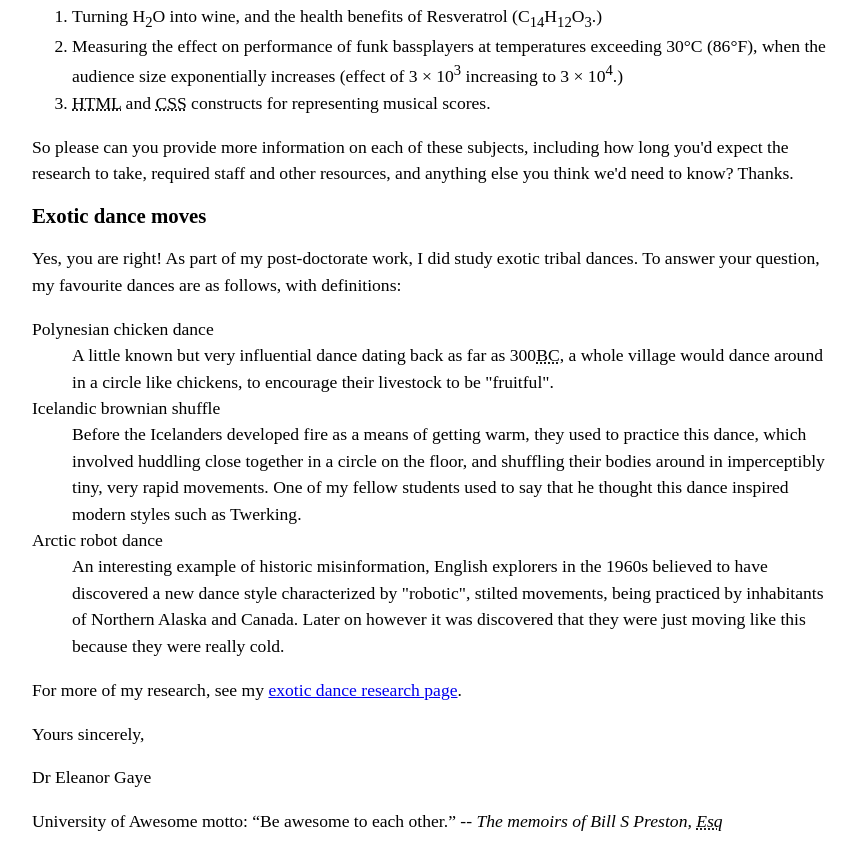
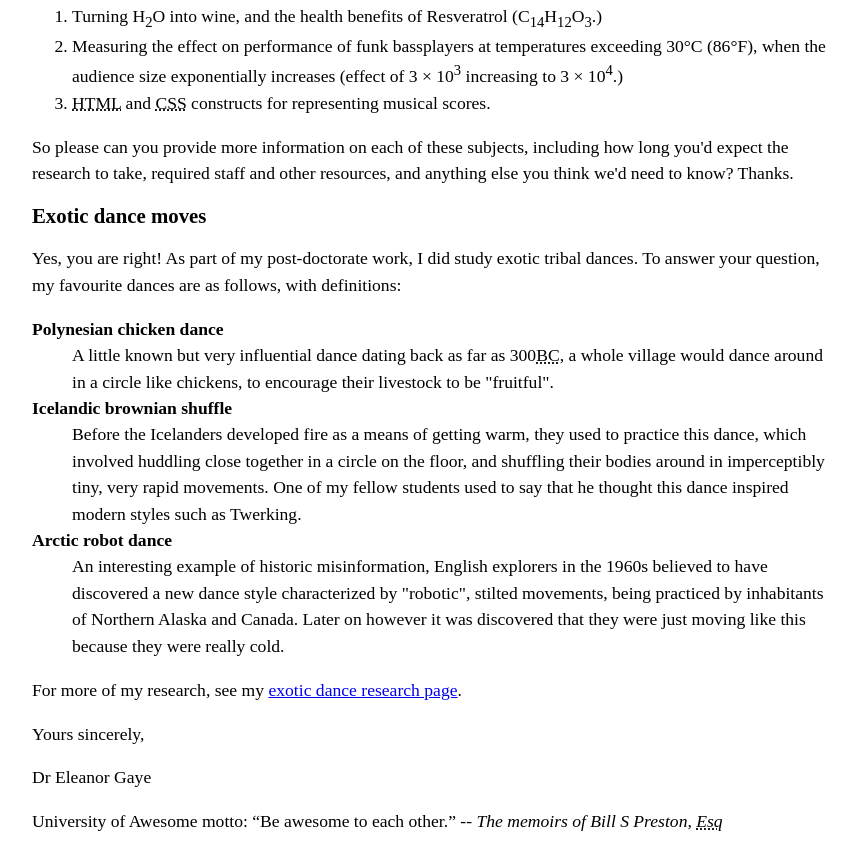
Before and after one commit to lucasarvelosecretsource/html-tutorial, a plain HTML site: page letter/index.html in a window 1280 px wide. Shown: the part 985-1837 px from the top of the page, without its empty margins (208-1063 px from the left). Drawn offline with Linux system fonts and the light colour scheme.

Commit message:
add strong tags

```diff
--- a/letter/index.html
+++ b/letter/index.html
@@ -112,14 +112,14 @@
       </p>
 
       <dl>
-        <dt>Polynesian chicken dance</dt>
+        <dt><strong>Polynesian chicken dance</strong></dt>
         <dd>
           A little known but very influential dance dating back as far as
           300<abbr title="Before Christ">BC</abbr>, a whole village would dance
           around in a circle like chickens, to encourage their livestock to be
           "fruitful".
         </dd>
-        <dt>Icelandic brownian shuffle</dt>
+        <dt><strong>Icelandic brownian shuffle</strong></dt>
         <dd>
           Before the Icelanders developed fire as a means of getting warm, they
           used to practice this dance, which involved huddling close together in
@@ -128,7 +128,7 @@
           used to say that he thought this dance inspired modern styles such as
           Twerking.
         </dd>
-        <dt>Arctic robot dance</dt>
+        <dt><strong>Arctic robot dance</strong></dt>
         <dd>
           An interesting example of historic misinformation, English explorers
           in the 1960s believed to have discovered a new dance style
```
